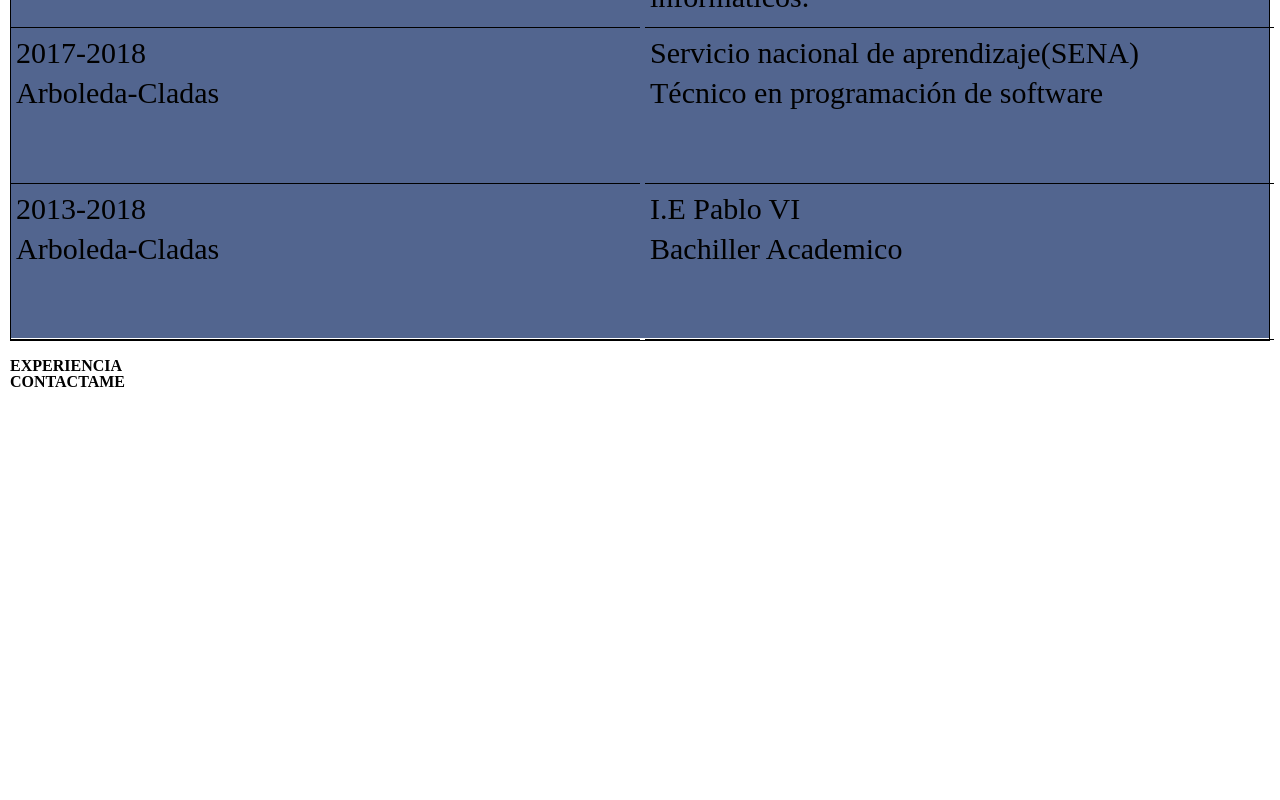
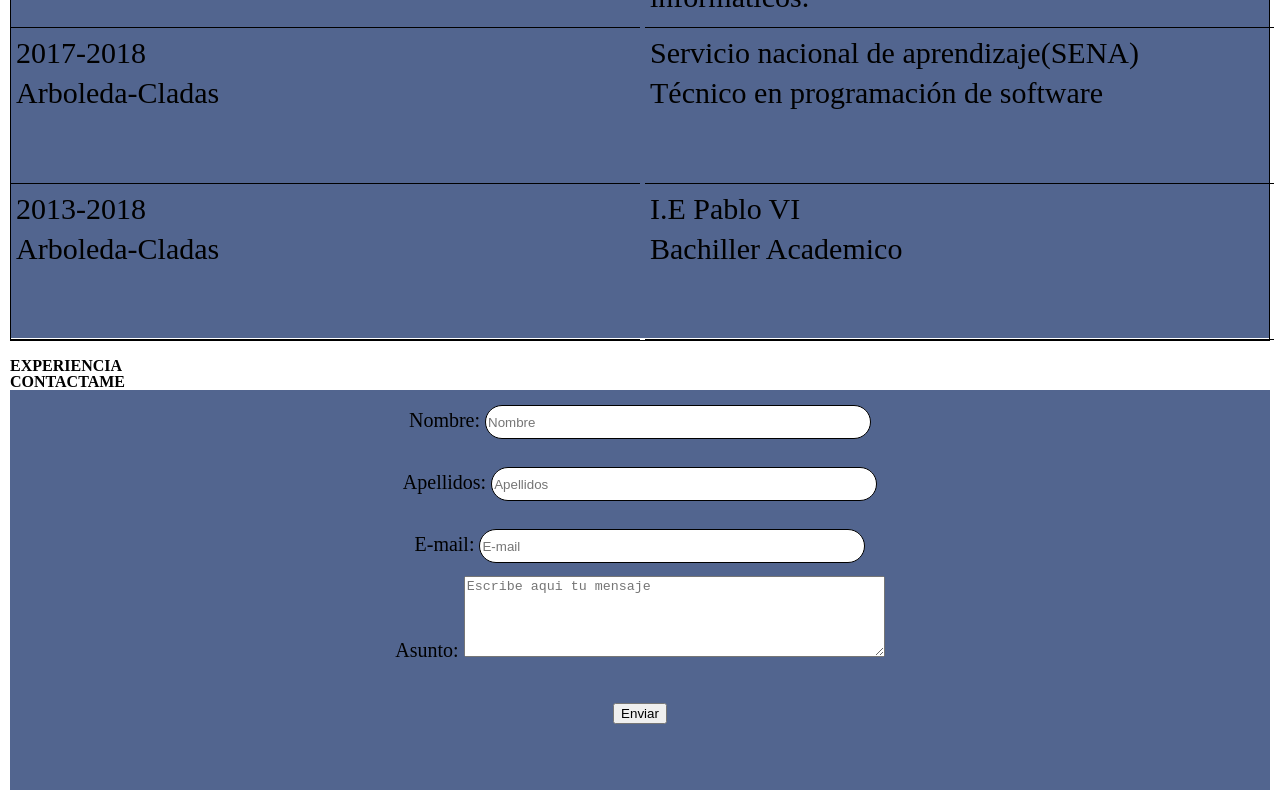
Before and after one commit to ElSebastianLopez/Portafolio, a Vue app: page / in a window 1280 px wide. Shown: the part 1588-2388 px from the top of the page. Before the commit the page ends 1988 px from the top, so only its background shows below. Built offline with nearby package versions, Linux system fonts and the light colour scheme.

Commit message:
working on my portfolio contact form

```diff
--- /dev/null
+++ b/src/assets/styles/f-components/_SlFormulario.scss
@@ -0,0 +1,25 @@
+.Form{
+    height: 400px;
+    background-color: $color3;
+    line-height: 60px;
+    text-align: center;
+
+}
+.Form div{
+
+}
+.Form div label{
+font-size: 20px;
+
+}
+.Form div label input{
+    width: 380px;
+    height: 30px;
+    border-radius: 20px ;
+    border: 1px solid;
+
+
+}
+.Form div label input textarea{
+   border-radius: 20%;
+}
--- a/src/assets/styles/f-components/_all-components.scss
+++ b/src/assets/styles/f-components/_all-components.scss
@@ -1 +1,2 @@
 /* componentes cajas botoines */
+@import 'SlFormulario';
--- /dev/null
+++ b/src/components/SlFormulario.vue
@@ -0,0 +1,49 @@
+<template>
+  <div class="home">
+    <div class="Form">
+      <form action="">
+        <div>
+          <label for="nombre">
+            Nombre:
+            <input id="nombre" type="text" placeholder="Nombre" />
+          </label>
+        </div>
+        <div>
+          <label for="apellidos">
+            Apellidos:
+            <input id="apellidos" type="text" placeholder="Apellidos" />
+            </label>
+        </div>
+        <div>
+          <label for="email">
+            E-mail:
+            <input id="email" type="email" placeholder="E-mail" />
+            </label>
+        </div>
+        <div>
+          <label for="asunto">
+            Asunto:
+            <textarea id="asunto" placeholder="Escribe aqui tu mensaje
+            " cols="50" rows="5"></textarea>
+          </label>
+        </div>
+        <div>
+          <p><input type="submit" value="Enviar"></p>
+        </div>
+      </form>
+    </div>
+  </div>
+</template>
+<script lang="ts">
+import { defineComponent } from 'vue';
+
+export default defineComponent({
+  name: 'SlFormulario.vue',
+  props: {
+  },
+});
+</script>
+<style lang="scss" scoped>
+@import '../assets/styles/main.scss';
+
+</style>
--- a/src/views/HomeView.vue
+++ b/src/views/HomeView.vue
@@ -124,12 +124,24 @@
     <footer>
       <div>
         <h2>CONTACTAME</h2>
+        <sl-formulario/>
       </div>
     </footer>
   </div>
 </template>
 
-<script lang="ts"></script>
+<script lang="ts">
+import SlFormulario from '@/components/SlFormulario.vue';
+
+export default {
+  components: {
+    SlFormulario,
+  },
+  props: {
+    message: String,
+  },
+};
+</script>
 
 <style lang="scss">
 @import "../assets/styles/main.scss";
```
